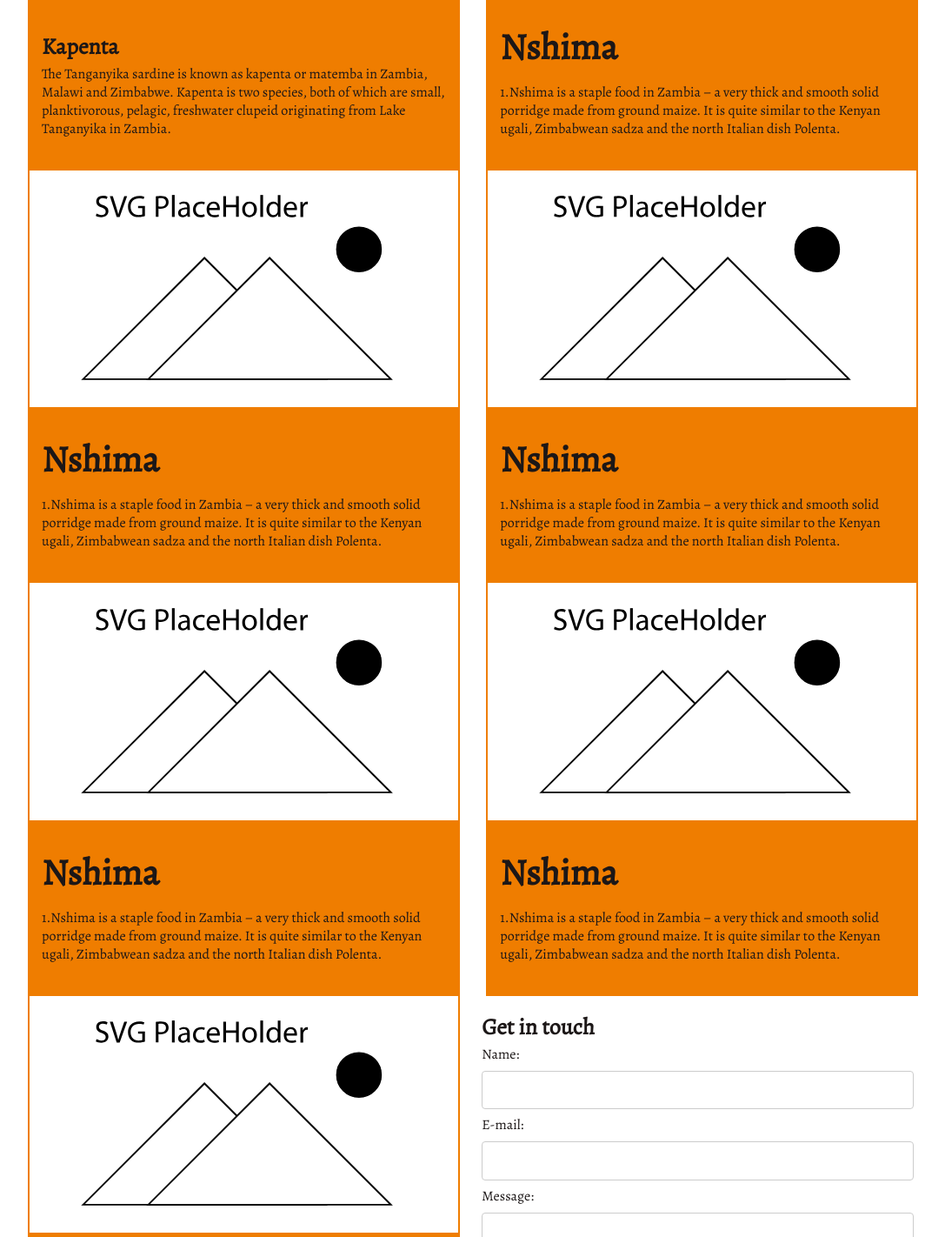
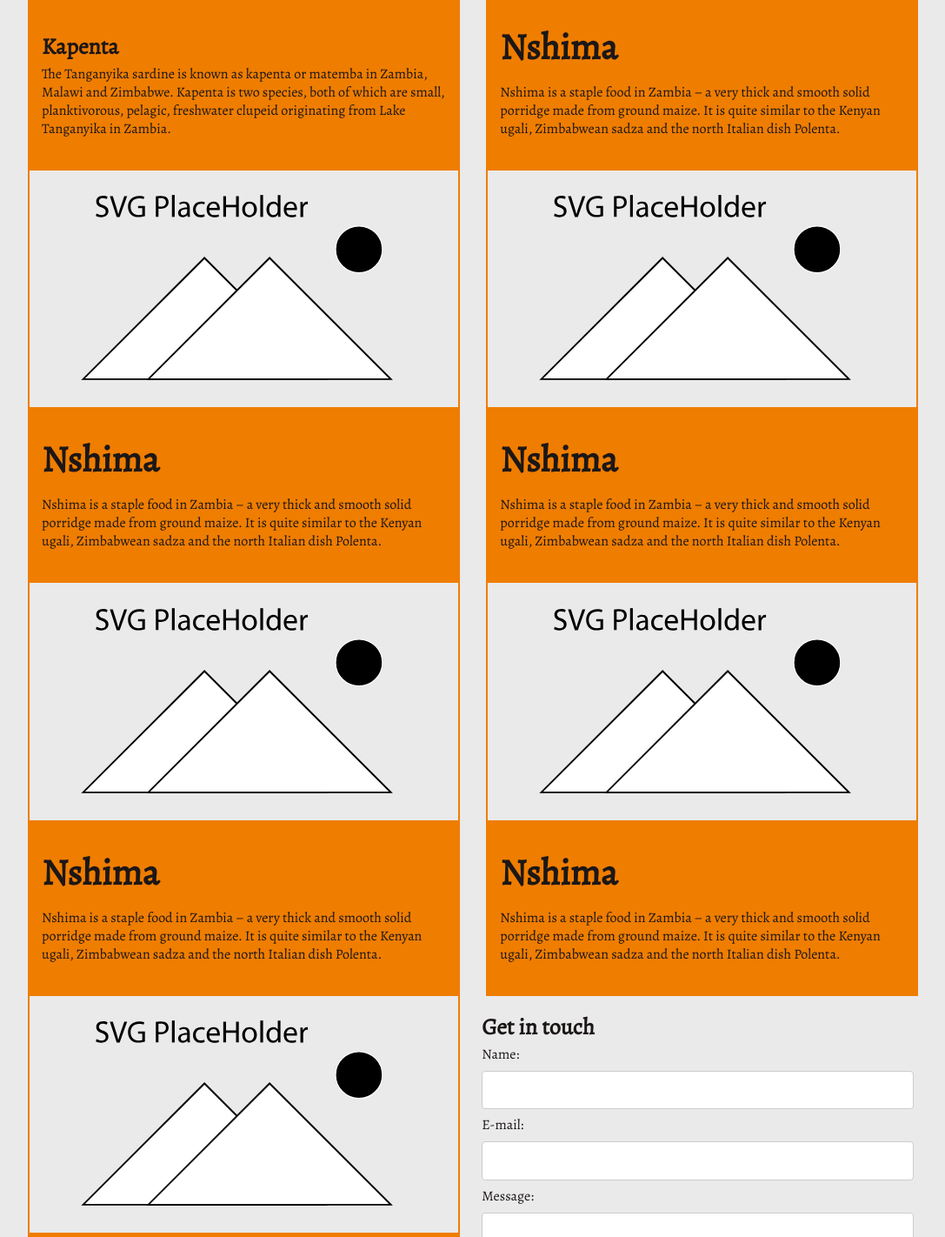
Before and after one commit to Studio-Kurosiwo/kudya-Icons, a plain HTML site: page index.html in a window 1280 px wide. Shown: the part 1153-2575 px from the top of the page at 87% size, without its empty margins (101-1188 px from the left). Drawn offline with nearby package versions, Linux system fonts and the light colour scheme.

Commit message:
background color of index changed

```diff
--- a/css/main.css
+++ b/css/main.css
@@ -14,6 +14,7 @@ body {
   height: 100vh;
   width: 100vw;
   color: #1c1717;
+  background-color: #eaeaea;
 }
 
 img {
--- a/index.html
+++ b/index.html
@@ -11,7 +11,7 @@
 <body>
     <div class="grid-container">
         <header><h1 class="siteName">Kudia</h1>
-          <h2 class="sub">Zambian Foods Icons</h2>
+          <h2 class="sub">Zambian Food Icons</h2>
         </header>
         <main>
            <div class="iconCard">
@@ -426,7 +426,7 @@
                         <div class="cardCaptionFront">
 
                             <h2>Nshima </h2>
-                            <p>1.Nshima is a staple food in Zambia – a very thick and smooth solid porridge made from ground maize. It is quite similar to the Kenyan ugali, Zimbabwean sadza and the north Italian dish Polenta.</p>
+                            <p>Nshima is a staple food in Zambia – a very thick and smooth solid porridge made from ground maize. It is quite similar to the Kenyan ugali, Zimbabwean sadza and the north Italian dish Polenta.</p>
 
                         </div><!---end cardCaptionFront-->
 
@@ -454,7 +454,7 @@
                         <div class="cardCaptionFront">
 
                             <h2>Nshima </h2>
-                            <p>1.Nshima is a staple food in Zambia – a very thick and smooth solid porridge made from ground maize. It is quite similar to the Kenyan ugali, Zimbabwean sadza and the north Italian dish Polenta.</p>
+                            <p>Nshima is a staple food in Zambia – a very thick and smooth solid porridge made from ground maize. It is quite similar to the Kenyan ugali, Zimbabwean sadza and the north Italian dish Polenta.</p>
 
                         </div><!---end cardCaptionFront-->
 
@@ -482,7 +482,7 @@
                         <div class="cardCaptionFront">
 
                             <h2>Nshima </h2>
-                            <p>1.Nshima is a staple food in Zambia – a very thick and smooth solid porridge made from ground maize. It is quite similar to the Kenyan ugali, Zimbabwean sadza and the north Italian dish Polenta.</p>
+                            <p>Nshima is a staple food in Zambia – a very thick and smooth solid porridge made from ground maize. It is quite similar to the Kenyan ugali, Zimbabwean sadza and the north Italian dish Polenta.</p>
 
                         </div><!---end cardCaptionFront-->
 
@@ -510,7 +510,7 @@
                         <div class="cardCaptionFront">
 
                             <h2>Nshima </h2>
-                            <p>1.Nshima is a staple food in Zambia – a very thick and smooth solid porridge made from ground maize. It is quite similar to the Kenyan ugali, Zimbabwean sadza and the north Italian dish Polenta.</p>
+                            <p>Nshima is a staple food in Zambia – a very thick and smooth solid porridge made from ground maize. It is quite similar to the Kenyan ugali, Zimbabwean sadza and the north Italian dish Polenta.</p>
 
                         </div><!---end cardCaptionFront-->
 
@@ -538,7 +538,7 @@
                         <div class="cardCaptionFront">
 
                             <h2>Nshima </h2>
-                            <p>1.Nshima is a staple food in Zambia – a very thick and smooth solid porridge made from ground maize. It is quite similar to the Kenyan ugali, Zimbabwean sadza and the north Italian dish Polenta.</p>
+                            <p>Nshima is a staple food in Zambia – a very thick and smooth solid porridge made from ground maize. It is quite similar to the Kenyan ugali, Zimbabwean sadza and the north Italian dish Polenta.</p>
 
                         </div><!---end cardCaptionFront-->
 
@@ -566,7 +566,7 @@
                         <div class="cardCaptionFront">
 
                             <h2>Nshima </h2>
-                            <p>1.Nshima is a staple food in Zambia – a very thick and smooth solid porridge made from ground maize. It is quite similar to the Kenyan ugali, Zimbabwean sadza and the north Italian dish Polenta.</p>
+                            <p>Nshima is a staple food in Zambia – a very thick and smooth solid porridge made from ground maize. It is quite similar to the Kenyan ugali, Zimbabwean sadza and the north Italian dish Polenta.</p>
 
                         </div><!---end cardCaptionFront-->
 
```
